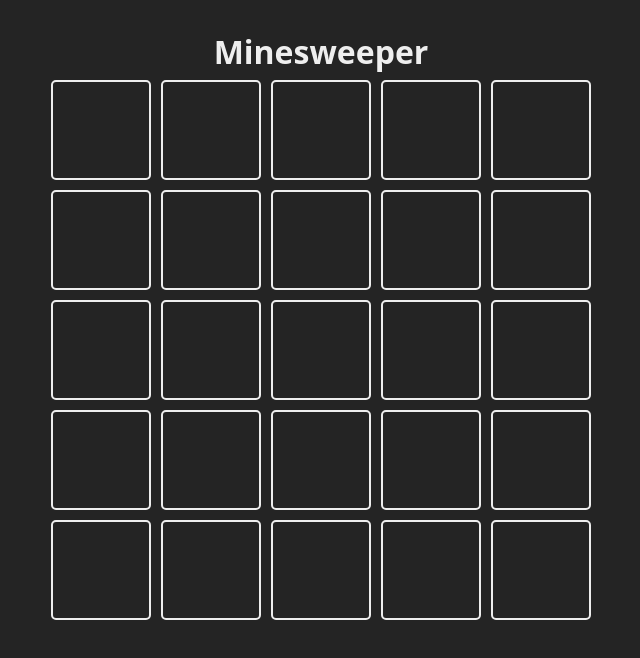
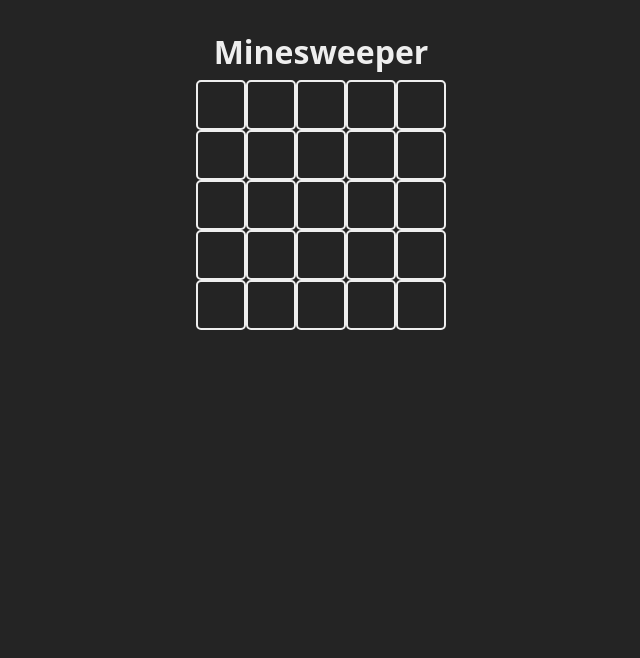
Before and after one commit to AndrxsQ/Projects, a React (Vite) app in the folder gamesProject/: page / in a window 1280 px wide. Shown: the top 658 px of the page, without its empty margins (319-959 px from the left). Built offline with nearby package versions, Linux system fonts and the light colour scheme.

Commit message:
Improving the logic of the squares and some constants

```diff
--- a/gamesProject/src/App.jsx
+++ b/gamesProject/src/App.jsx
@@ -1,16 +1,33 @@
 import { useState } from 'react'
 import './App.css'
+import { mineSquare } from './constants.js'
 
-const Square = ({ children, updateBoard, index}) => {
-    return(
-        <div className="square">
+const mineArray = mineSquare(25, 5)
+
+const Square = ({ children, updateBoard, mineSquare, index}) => {
+    const handleClick = () => {
+        updateBoard(index)
+    }
+    return (
+        <div onClick={handleClick} className="square">
             {children}
         </div>
     )
 }
 
-export function App () {
+export function App() {
     const [board, setBoard] = useState(Array(25).fill(null))
+
+    const updateBoard = (index) => {
+        const newBoard = [... board]
+        if (board[index] == null) {
+            newBoard[index] = index
+        } else {
+            newBoard[index] = null
+        }
+        setBoard(newBoard)
+        console.log(mineArray)
+    }
 
     return (
         <main className='board'>
@@ -19,8 +36,13 @@
                 {
                     board.map((_, index) => {
                         return (
-                            <Square key={index} index={index}>
-
+                            <Square
+                                key={index}
+                                index={index}
+                                type={mineSquare}
+                                updateBoard={updateBoard}
+                            >
+                                {board[index]}
                             </Square>
                         )
                     })
--- /dev/null
+++ b/gamesProject/src/constants.js
@@ -0,0 +1,11 @@
+export const mineSquare = (q, count) => {
+  const array = Array(q).fill(0).map((_, index) => index)
+  const result = []
+  const copyArray = [... array]
+  for(let i = 0; i < count; i++) {
+      let randomIndex = Math.floor(Math.random() * copyArray.length)
+      result.push(copyArray[randomIndex])
+      copyArray.splice(randomIndex, 1)
+  }
+  return result
+}
--- a/gamesProject/src/index.css
+++ b/gamesProject/src/index.css
@@ -61,7 +61,6 @@
 .board .game {
     display: grid;
     grid-template-columns: repeat(5, 1fr);
-    gap: 10px;
 }
 
 .turn {
@@ -120,12 +119,12 @@
 }
 
 .square {
-    width: 100px;
-    height: 100px;
+    width: 50px;
+    height: 50px;
     border: 2px solid #eee;
     border-radius: 5px;
     display: grid;
     place-items: center;
     cursor: pointer;
-    font-size: 48px;
+    font-size: 24px;
 }
```
